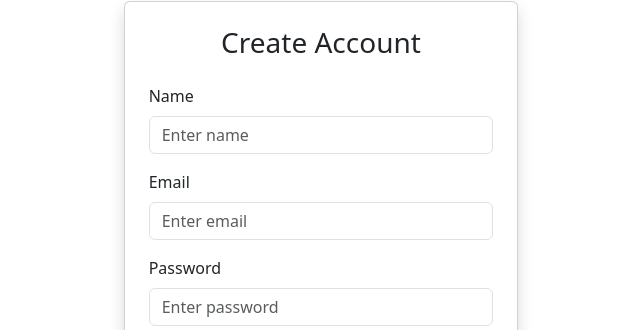
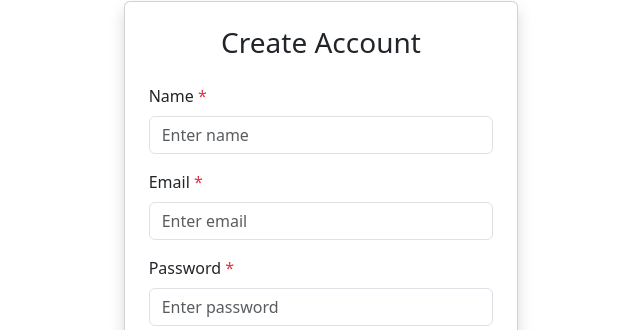
Before and after one commit to alecreates/Cinema-E-Booking-System, a Next.js app: page /Register in a window 1280 px wide. Shown: the part 157-487 px from the top of the page, without its empty margins (319-959 px from the left). Built offline with nearby package versions, Linux system fonts and the light colour scheme; no server answers.

Commit message:
added * to indicate required field on register form

```diff
--- a/app/Register/page.tsx
+++ b/app/Register/page.tsx
@@ -76,7 +76,7 @@ const Register = () => {
 
                         <Form onSubmit={handleSubmit}>
                             <Form.Group className="mb-3" controlId="formName">
-                                <Form.Label>Name</Form.Label>
+                                <Form.Label>Name <span className="text-danger">*</span></Form.Label>
                                 <Form.Control
                                     type="text"
                                     placeholder="Enter name"
@@ -87,7 +87,7 @@ const Register = () => {
                             </Form.Group>
 
                             <Form.Group className="mb-3" controlId="formEmail">
-                                <Form.Label>Email</Form.Label>
+                                <Form.Label>Email <span className="text-danger">*</span></Form.Label>
                                 <Form.Control
                                     type="email"
                                     placeholder="Enter email"
@@ -98,7 +98,7 @@ const Register = () => {
                             </Form.Group>
 
                             <Form.Group className="mb-3" controlId="formPassword">
-                                <Form.Label>Password</Form.Label>
+                                <Form.Label>Password <span className="text-danger">*</span></Form.Label>
                                 <Form.Control
                                     type="password"
                                     placeholder="Enter password"
```
